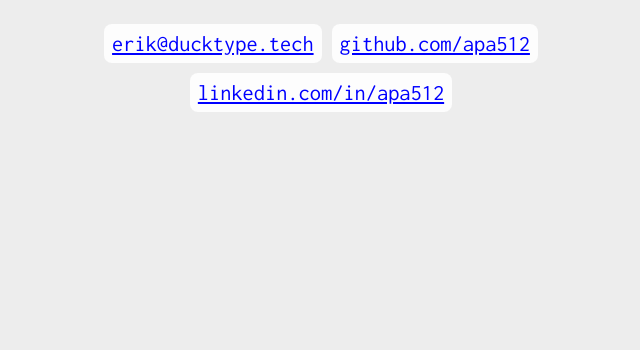
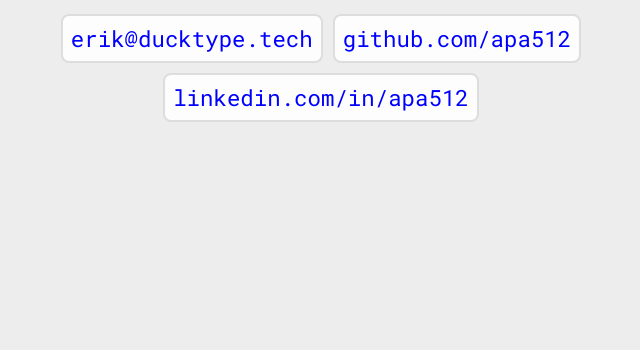
Before and after one commit to apa512/apa512.github.io, a plain HTML site: page index.html in a window 1280 px wide. Shown: the part 450-800 px from the top of the page, without its empty margins (319-959 px from the left). Drawn offline with Linux system fonts and the light colour scheme.

Commit message:
Make it look less ugly

```diff
--- a/index.html
+++ b/index.html
@@ -4,7 +4,7 @@
     <meta charset="utf-8">
     <meta name="viewport" content="width=device-width, initial-scale=1">
     <title>Duck Type</title>
-    <link rel="stylesheet" type="text/css" href="https://fonts.googleapis.com/css?family=Inconsolata">
+    <link rel="stylesheet" type="text/css" href="https://fonts.googleapis.com/css?family=Roboto+Mono">
     <link rel="stylesheet" type="text/css" href="style.css">
   </head>
   <body>
--- a/style.css
+++ b/style.css
@@ -20,7 +20,7 @@ img.logo {
   align-items: center;
   justify-content: center;
   height: 100%;
-  font-family: 'Inconsolata', monospace;
+  font-family: 'Roboto Mono', monospace;
   font-size: 1.4em;
   flex-direction: column;
 }
@@ -36,4 +36,6 @@ img.logo {
 
 .links a {
   margin: 5px;
+  text-decoration: none;
+  border: 2px solid #ddd;
 }
```
